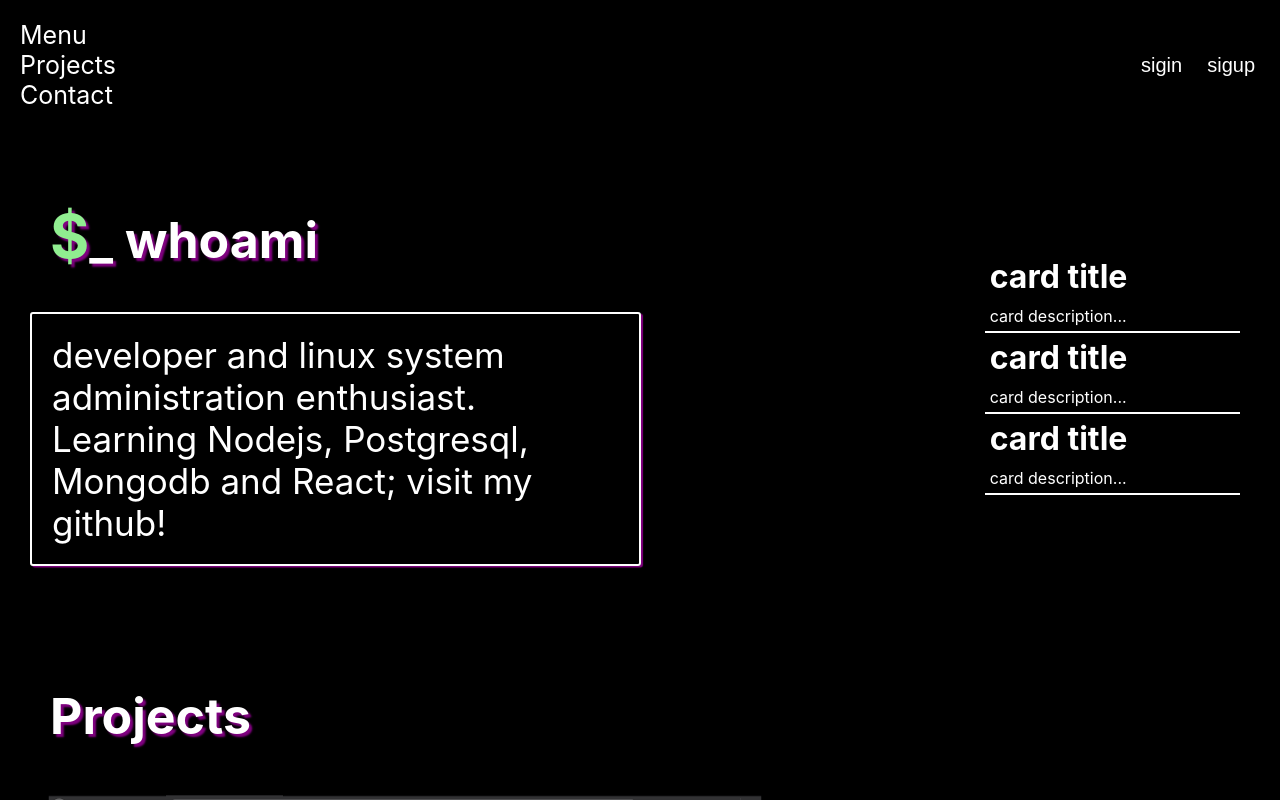
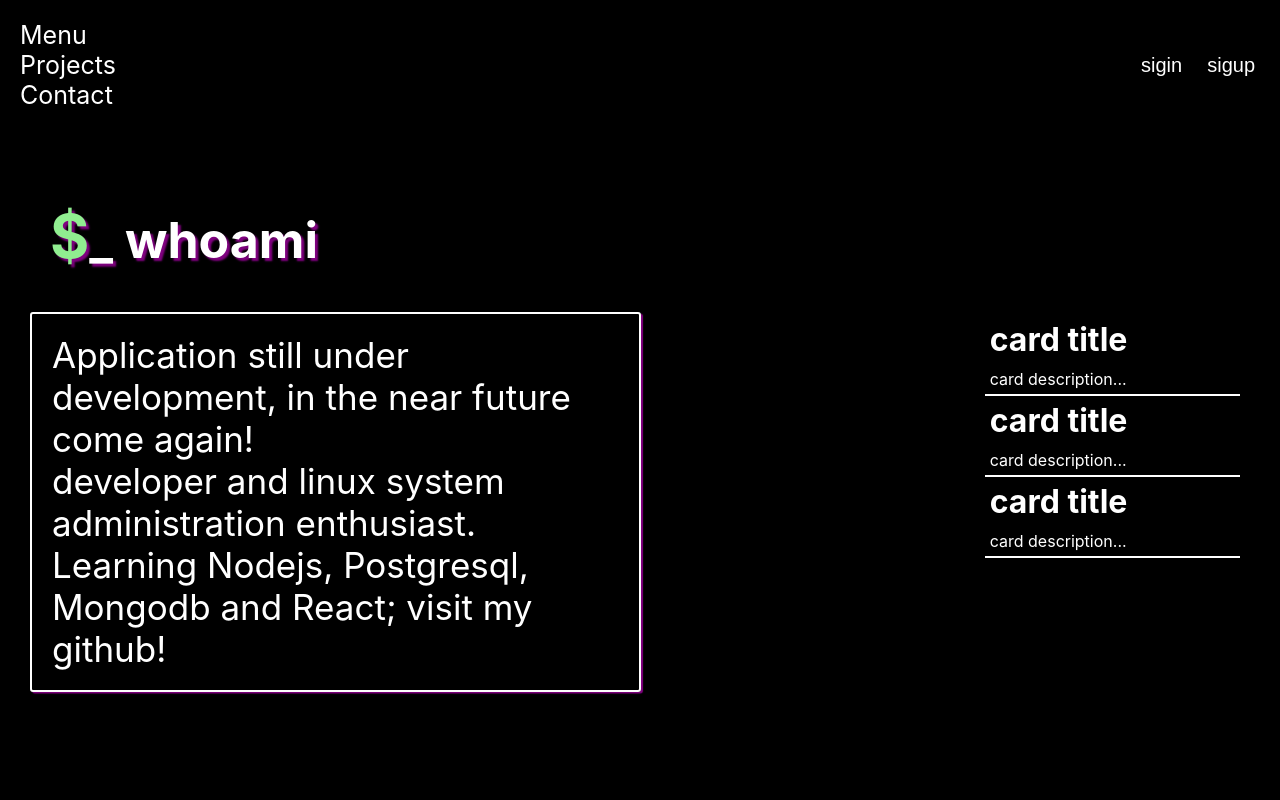
Before and after one commit to Fabiokleis/react_portfolio, a React (Create React App) app: page / in a window 1280 px wide. Built offline with nearby package versions, Linux system fonts and the light colour scheme.

Commit message:
app still under development

```diff
--- a/src/components/main_section/welcome_section/index.js
+++ b/src/components/main_section/welcome_section/index.js
@@ -26,6 +26,7 @@ export default function WelcomeSection(props){
                {whoami}
             </h1>
             <div className="welcome-text">
+                <p>Application still under development, in the near future come again!</p>
                 <p>
                     developer and linux system administration enthusiast. Learning Nodejs, Postgresql, Mongodb and React;
                     visit my github!
```
